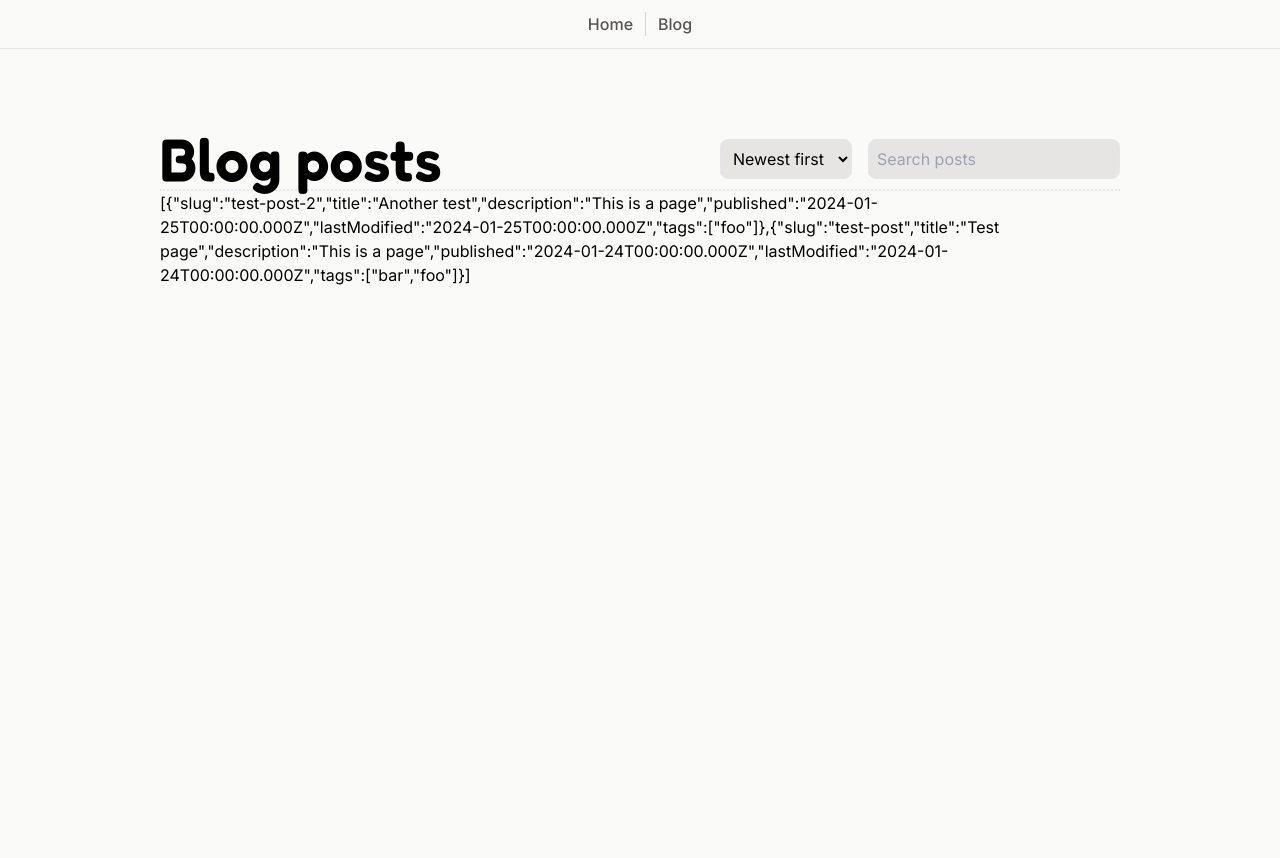
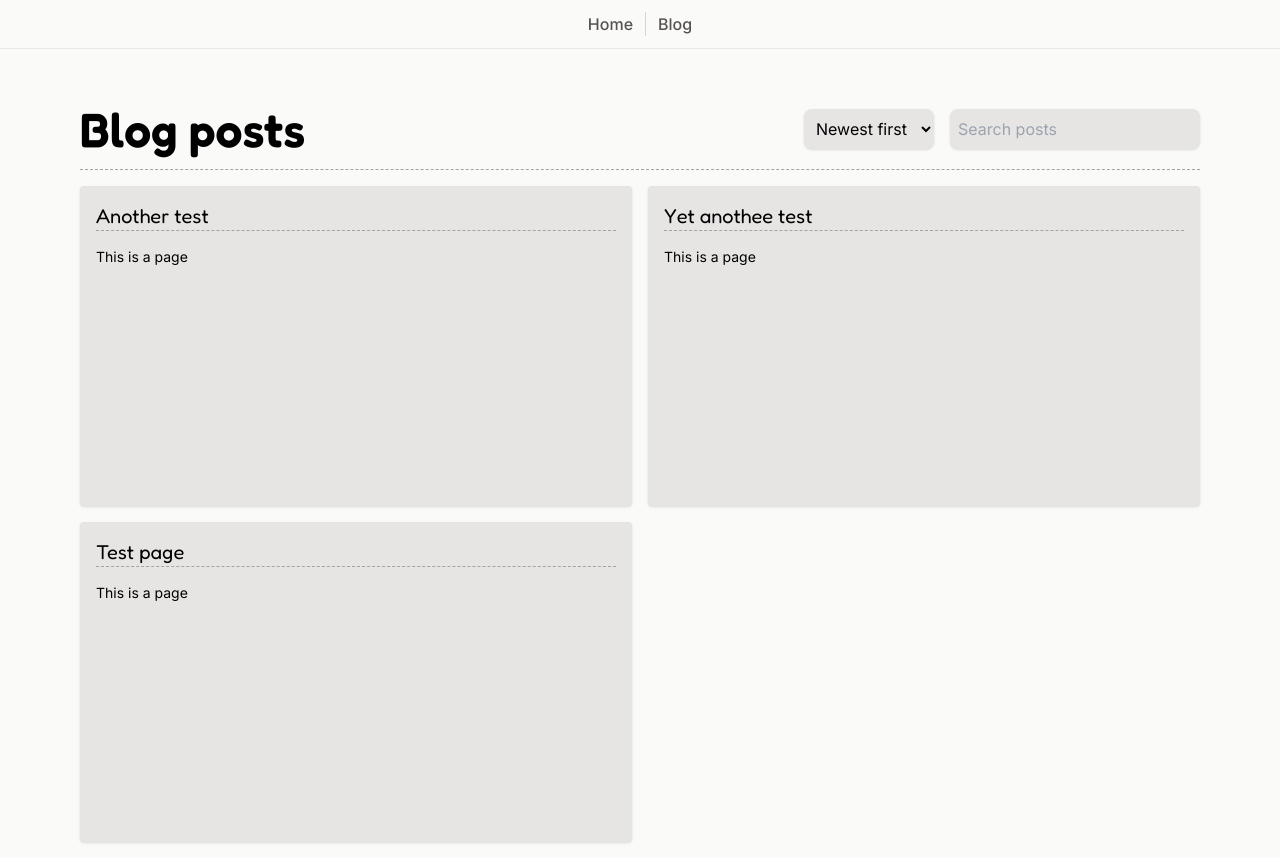
Before and after one commit to LlewVallis/llew-vallis-website, a Next.js app: page /posts in a window 1280 px wide. Before the commit the page ends 800 px from the top, so only its background shows below. Built offline with nearby package versions, Linux system fonts and the light colour scheme; a small style sheet from the web is missing.

Commit message:
Add blogs page

```diff
--- a/app/layout.tsx
+++ b/app/layout.tsx
@@ -15,8 +15,14 @@ const fredoka = Fredoka({
 });
 
 export const metadata: Metadata = {
-  title: "Llew Vallis",
-  description: "Llew Vallis' website",
+  title: {
+    default: "Llew's site",
+    template: "%s | Llew's site",
+  },
+  description: "Llew's personal website and blog.",
+  authors: { name: "Llew Vallis" },
+  generator: "Next.js",
+  keywords: ["blog"],
 };
 
 export default function RootLayout({
@@ -26,7 +32,7 @@ export default function RootLayout({
 }>) {
   return (
     <html lang="en" className={`${inter.variable} ${fredoka.variable}`}>
-      <body>
+      <body className="overflow-hidden">
         <Header />
         {children}
       </body>
--- a/app/posts/page.tsx
+++ b/app/posts/page.tsx
@@ -1,11 +1,18 @@
 import loadPostMetadata from "@/lib/post-metadata";
 import Posts from "./posts";
+import { Metadata } from "next";
+
+export const metadata: Metadata = {
+  title: "Blog",
+  description:
+    "Llew Vallis' blog posts, thoughts, and other assorted writings.",
+};
 
 export default async function Page() {
   const posts = await loadPostMetadata();
 
   return (
-    <main className="mx-40 mt-20">
+    <main className="mx-20 mt-10">
       <Posts posts={posts} />
     </main>
   );
--- a/app/posts/posts.tsx
+++ b/app/posts/posts.tsx
@@ -1,8 +1,9 @@
 "use client";
 
 import { Post, Posts } from "@/lib/post-metadata";
-import { useEffect, useMemo, useState } from "react";
+import { useMemo, useState } from "react";
 import Fuse from "fuse.js";
+import Link from "next/link";
 
 type SortMode = "newest" | "oldest" | "alphabetical";
 
@@ -10,7 +11,7 @@ export default function Posts({ posts }: { posts: Posts }) {
   const [sortMode, setSortMode] = useState<SortMode>("newest");
   const [searchTerm, setSearchTerm] = useState("");
 
-  const filteredPosts = useMemo(
+  const sortedPosts = useMemo(
     () => sortPosts(Object.values(posts.bySlug), sortMode, searchTerm),
     [posts, sortMode, searchTerm],
   );
@@ -23,7 +24,7 @@ export default function Posts({ posts }: { posts: Posts }) {
         setSearchTerm={setSearchTerm}
       />
 
-      {JSON.stringify(filteredPosts)}
+      <PostList posts={sortedPosts} />
     </>
   );
 }
@@ -33,7 +34,7 @@ function sortPosts(posts: Post[], mode: SortMode, search: string): Post[] {
     const preSorted = sortByKey(posts, (post) => post.published).reverse();
 
     const fuse = new Fuse(preSorted, {
-      keys: [{ name: "title", weight: 2 }, "description", "tags"],
+      keys: [{ name: "title", weight: 2 }, "description", "keywords"],
       threshold: 0.35,
     });
 
@@ -71,9 +72,9 @@ function Header({
   setSearchTerm: (term: string) => void;
 }) {
   return (
-    <div className="flex justify-between items-center border-b-2 border-dotted">
-      <h1 className="fredoka font-semibold text-6xl">Blog posts</h1>
-      <div className="flex gap-4">
+    <div className="flex flex-col md:flex-row gap-4 justify-between items-center py-4 border-b border-stone-400 border-dashed">
+      <h1 className="text-nowrap fredoka font-semibold text-5xl">Blog posts</h1>
+      <div className="flex flex-col md:flex-row gap-4">
         <SortMode disabled={disableSort} setSortMode={setSortMode} />
         <Search setSearchTerm={setSearchTerm} />
       </div>
@@ -92,7 +93,7 @@ function SortMode({
     <select
       onChange={(e) => setSortMode(e.currentTarget.value as SortMode)}
       disabled={disabled}
-      className="h-10 px-2 border rounded-lg bg-stone-200"
+      className="h-10 px-2 rounded-lg bg-stone-200 shadow cursor-pointer"
     >
       <option value="newest">Newest first</option>
       <option value="oldest">Oldest first</option>
@@ -106,7 +107,32 @@ function Search({ setSearchTerm }: { setSearchTerm: (term: string) => void }) {
     <input
       onChange={(e) => setSearchTerm(e.currentTarget.value.trim())}
       placeholder="Search posts"
-      className="h-10 px-2 border rounded-lg bg-stone-200"
+      className="h-10 px-2 rounded-lg bg-stone-200 shadow"
     />
   );
 }
+
+function PostList({ posts }: { posts: Post[] }) {
+  return (
+    <div className="grid my-4 gap-4 grid-cols-1 xl:grid-cols-2">
+      {posts.map((post) => (
+        <PostCard key={post.slug} post={post} />
+      ))}
+    </div>
+  );
+}
+
+function PostCard({ post }: { post: Post }) {
+  return (
+    <Link
+      href={`/posts/${post.slug}`}
+      className="block h-80 p-4 rounded bg-stone-200 shadow transition duration-100 hover:-translate-y-[2px] hover:scale-[100.25%]"
+    >
+      <h2 className="fredoka text-xl mb-4 border-b border-stone-400 border-dashed">
+        {post.title}
+      </h2>
+
+      <p className="text-sm">{post.description}</p>
+    </Link>
+  );
+}
--- a/app/posts/test-post-2/page.mdx
+++ b/app/posts/test-post-2/page.mdx
@@ -1,9 +1,9 @@
 ---
 slug: test-post-2
-title: Another test
+title: Yet anothee test
 description: This is a page
 published: 2024-01-25
-tags: [foo]
+keywords: [bar]
 ---
 
-More content
+Paragraph
--- /dev/null
+++ b/app/posts/test-post-3/page.mdx
@@ -0,0 +1,9 @@
+---
+slug: test-post-3
+title: Another test
+description: This is a page
+published: 2024-01-25
+keywords: [foo]
+---
+
+More content
--- a/app/posts/test-post/page.mdx
+++ b/app/posts/test-post/page.mdx
@@ -3,7 +3,7 @@ slug: test-post
 title: Test page
 description: This is a page
 published: 2024-01-24
-tags: [foo, bar]
+keywords: [foo, bar]
 ---
 
 This is a test paragraph.
--- a/lib/post-metadata.ts
+++ b/lib/post-metadata.ts
@@ -9,7 +9,7 @@ const SLUG_REGEX = /^[a-z0-9-]+(\/[a-z0-9-]+)*$/;
 
 export interface Posts {
   bySlug: Record<string, Post>;
-  byTag: Record<string, string[]>;
+  byKeyword: Record<string, string[]>;
 }
 
 export interface Post {
@@ -18,13 +18,13 @@ export interface Post {
   description: string;
   published: Date;
   lastModified: Date;
-  tags: string[];
+  keywords: string[];
 }
 
 export default async function loadPostMetadata(): Promise<Posts> {
   const results: Posts = {
     bySlug: {},
-    byTag: {},
+    byKeyword: {},
   };
 
   const files = await fs.readdir(POSTS_DIR, {
@@ -47,12 +47,12 @@ export default async function loadPostMetadata(): Promise<Posts> {
 
     results.bySlug[post.slug] = post;
 
-    for (const tag of post.tags) {
-      if (!(tag in results.byTag)) {
-        results.byTag[tag] = [];
+    for (const keyword of post.keywords) {
+      if (!(keyword in results.byKeyword)) {
+        results.byKeyword[keyword] = [];
       }
 
-      results.byTag[tag].push(post.slug);
+      results.byKeyword[keyword].push(post.slug);
     }
   }
 
@@ -89,8 +89,8 @@ async function loadPost(filePath: string): Promise<Post> {
     throw new Error("invalid last modified time");
   }
 
-  if (data.tags !== undefined && !(data.tags instanceof Array)) {
-    throw new Error("invalid tags");
+  if (data.keywords !== undefined && !(data.keywords instanceof Array)) {
+    throw new Error("invalid keywords");
   }
 
   for (const tag of data.tags ?? []) {
@@ -105,6 +105,6 @@ async function loadPost(filePath: string): Promise<Post> {
     description: data.description,
     published: data.published,
     lastModified: data.lastModified ?? data.published,
-    tags: (data.tags ?? []).toSorted(),
+    keywords: (data.keywords ?? []).toSorted(),
   };
 }
```
